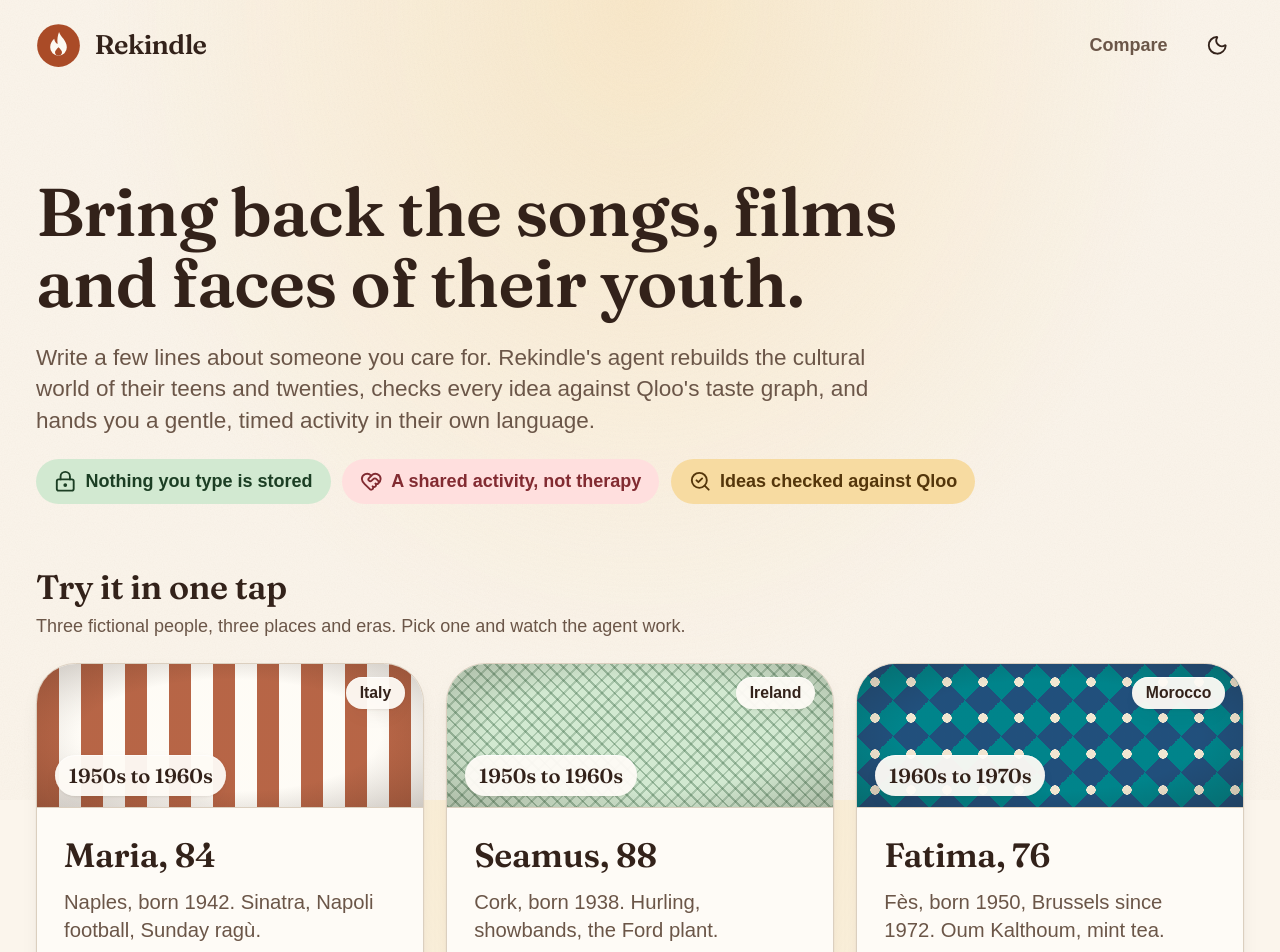
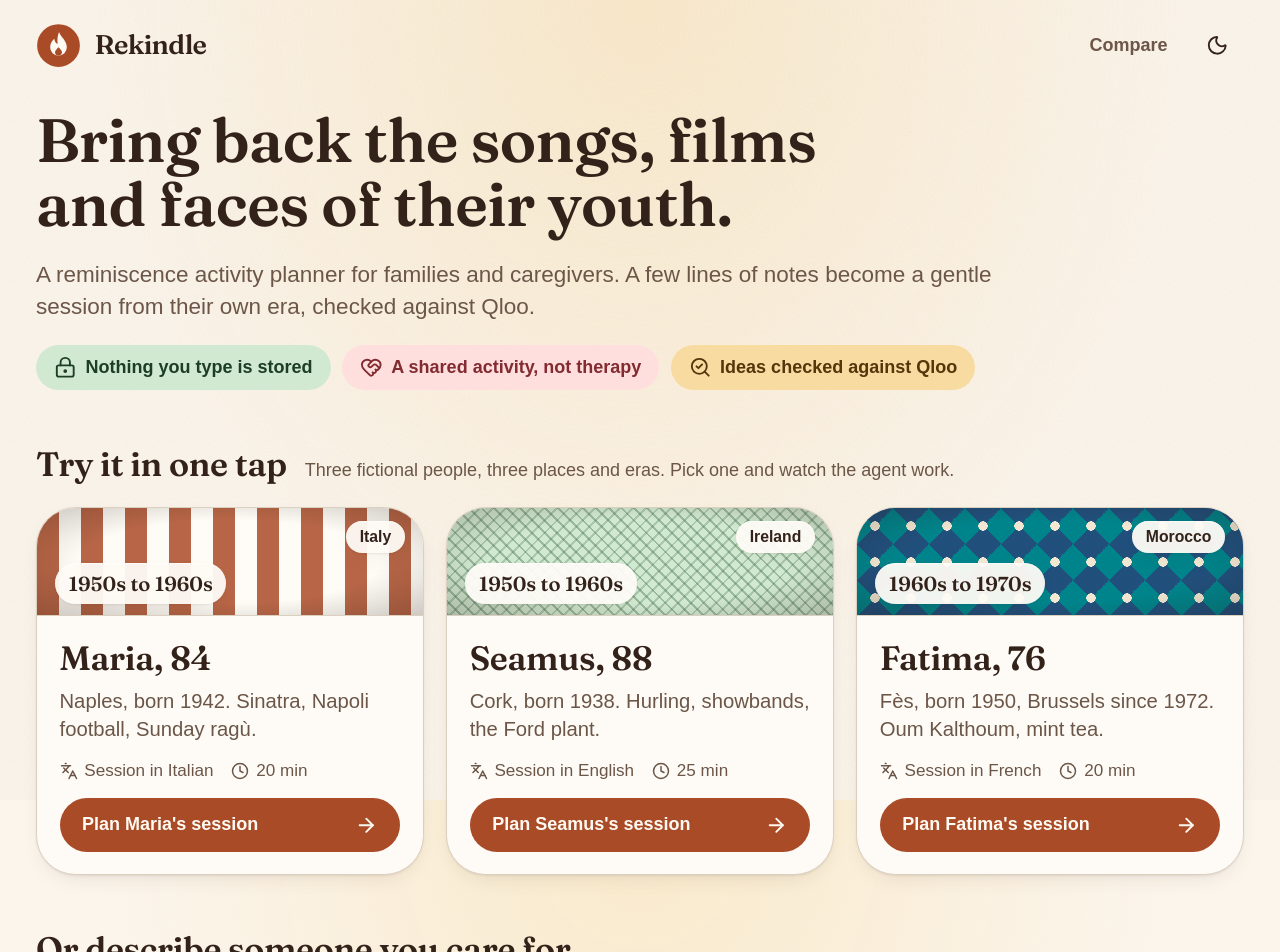
Before and after one commit to scr4shdev/rekindle, a Next.js app: page / in a window 1280 px wide. Shown: the top 952 px of the page. Built offline with nearby package versions, Linux system fonts and the light colour scheme; a web font is replaced by a local one.

Commit message:
feat(ui): tighter hero so all persona cards and their buttons sit above the fold at 1440x900

```diff
--- a/src/app/page.tsx
+++ b/src/app/page.tsx
@@ -11,16 +11,12 @@ export default function Home() {
     { icon: SearchCheckIcon, text: t.promises.grounded, tone: "bg-ochre-soft text-ochre-ink" },
   ];
   return (
-    <main id="main" className="mx-auto flex w-full max-w-6xl flex-1 flex-col gap-10 px-5 pt-2 sm:gap-14 pb-20 sm:px-8 sm:pt-8">
+    <main id="main" className="mx-auto flex w-full max-w-6xl flex-1 flex-col gap-10 px-5 pt-2 pb-20 sm:gap-12 sm:px-8 sm:pt-4">
       <section className="flex flex-col gap-4 sm:gap-5" aria-labelledby="hero-title">
-        <p className="animate-rise hidden font-semibold tracking-wide text-primary sm:block">{t.eyebrow}</p>
-        <h1 id="hero-title" className="animate-rise max-w-4xl text-[2rem] leading-[1.05] font-semibold sm:text-6xl">
+        <h1 id="hero-title" className="animate-rise max-w-4xl text-[2rem] leading-[1.05] font-semibold sm:text-[3.4rem]">
           {t.title}
         </h1>
-        <p className="animate-rise max-w-3xl text-lg text-muted-foreground sm:text-xl">
-          <span className="sm:hidden">{t.leadShort}</span>
-          <span className="hidden sm:inline">{t.lead}</span>
-        </p>
+        <p className="animate-rise max-w-4xl text-muted-foreground sm:text-xl">{t.leadShort}</p>
         <ul className="animate-rise flex flex-wrap gap-2 sm:gap-2.5">
           {promises.map(({ icon: Icon, text, tone }) => (
             <li key={text} className={`inline-flex items-center gap-2 rounded-full px-3 py-1 text-[0.85rem] font-semibold sm:px-4 sm:py-2 sm:text-base ${tone}`}>
@@ -32,11 +28,11 @@ export default function Home() {
       </section>
 
       <section className="flex flex-col gap-4 sm:gap-5" aria-labelledby="personas-title">
-        <div className="flex flex-col gap-1">
+        <div className="flex flex-col gap-x-4 gap-y-1 sm:flex-row sm:items-baseline">
           <h2 id="personas-title" className="text-2xl font-semibold sm:text-3xl">
             {t.personasTitle}
           </h2>
-          <p className="text-muted-foreground">{t.personasLead}</p>
+          <p className="hidden text-muted-foreground sm:block">{t.personasLead}</p>
         </div>
         <PersonaCards />
       </section>
--- a/src/components/landing/persona-cards.tsx
+++ b/src/components/landing/persona-cards.tsx
@@ -32,7 +32,7 @@ export function PersonaCards() {
               data-testid={`persona-${persona.slug}`}
               className="group flex h-full flex-col overflow-hidden rounded-3xl border border-border bg-card shadow-paper transition-[transform,box-shadow] duration-300 hover:-translate-y-1 hover:shadow-lift focus-visible:-translate-y-1"
             >
-              <EraArt motif={MOTIF[persona.slug]} className="h-20 border-b border-border sm:h-32">
+              <EraArt motif={MOTIF[persona.slug]} className="h-20 border-b border-border sm:h-24">
                 <span className="absolute bottom-2.5 left-4 rounded-full bg-card/95 px-3 py-1 font-heading text-lg font-semibold shadow-paper">
                   {t.era(decade(birthYear + 12), decade(birthYear + 25))}
                 </span>
@@ -40,10 +40,10 @@ export function PersonaCards() {
                   {displayName("region", card.flag)}
                 </span>
               </EraArt>
-              <div className="flex flex-1 flex-col gap-2 p-5 sm:gap-3 sm:p-6">
+              <div className="flex flex-1 flex-col gap-2 p-5">
                 <h3 className="text-2xl font-semibold sm:text-3xl">{card.name}</h3>
                 <p className="text-lg leading-snug text-muted-foreground">{card.tagline}</p>
-                <div className="mt-auto flex flex-wrap gap-x-4 gap-y-1 pt-2 text-[0.95rem] text-muted-foreground">
+                <div className="mt-auto flex flex-wrap gap-x-4 gap-y-1 pt-1 text-[0.95rem] text-muted-foreground">
                   <span className="inline-flex items-center gap-1.5">
                     <LanguagesIcon className="size-4" aria-hidden />
                     {t.sessionIn(displayName("language", input.sessionLanguage ?? "en"))}
@@ -53,7 +53,7 @@ export function PersonaCards() {
                     {t.minutes(input.sessionMinutes ?? 20)}
                   </span>
                 </div>
-                <span className="mt-2 inline-flex h-12 items-center justify-between rounded-full bg-primary px-5 font-semibold text-primary-foreground transition-colors group-hover:bg-[color-mix(in_oklch,var(--primary),var(--foreground)_14%)]">
+                <span className="mt-1 inline-flex h-12 items-center justify-between rounded-full bg-primary px-5 font-semibold text-primary-foreground transition-colors group-hover:bg-[color-mix(in_oklch,var(--primary),var(--foreground)_14%)]">
                   {t.openSession(first)}
                   <ArrowRightIcon className="size-5 transition-transform group-hover:translate-x-1" aria-hidden />
                 </span>
--- a/src/i18n/en.ts
+++ b/src/i18n/en.ts
@@ -9,10 +9,8 @@ export const en = {
     theme: { toggle: "Switch light or dark theme", light: "Light", dark: "Dark" },
   },
   landing: {
-    eyebrow: "A reminiscence activity planner for family and caregivers",
     title: "Bring back the songs, films and faces of their youth.",
-    lead: "Write a few lines about someone you care for. Rekindle's agent rebuilds the cultural world of their teens and twenties, checks every idea against Qloo's taste graph, and hands you a gentle, timed activity in their own language.",
-    leadShort: "A few lines of notes become a gentle activity from their own era, checked against Qloo.",
+    leadShort: "A reminiscence activity planner for families and caregivers. A few lines of notes become a gentle session from their own era, checked against Qloo.",
     promises: {
       stored: "Nothing you type is stored",
       activity: "A shared activity, not therapy",
```
Also changed, not shown: 1 other file (tests, documents, lock files or other folders).
